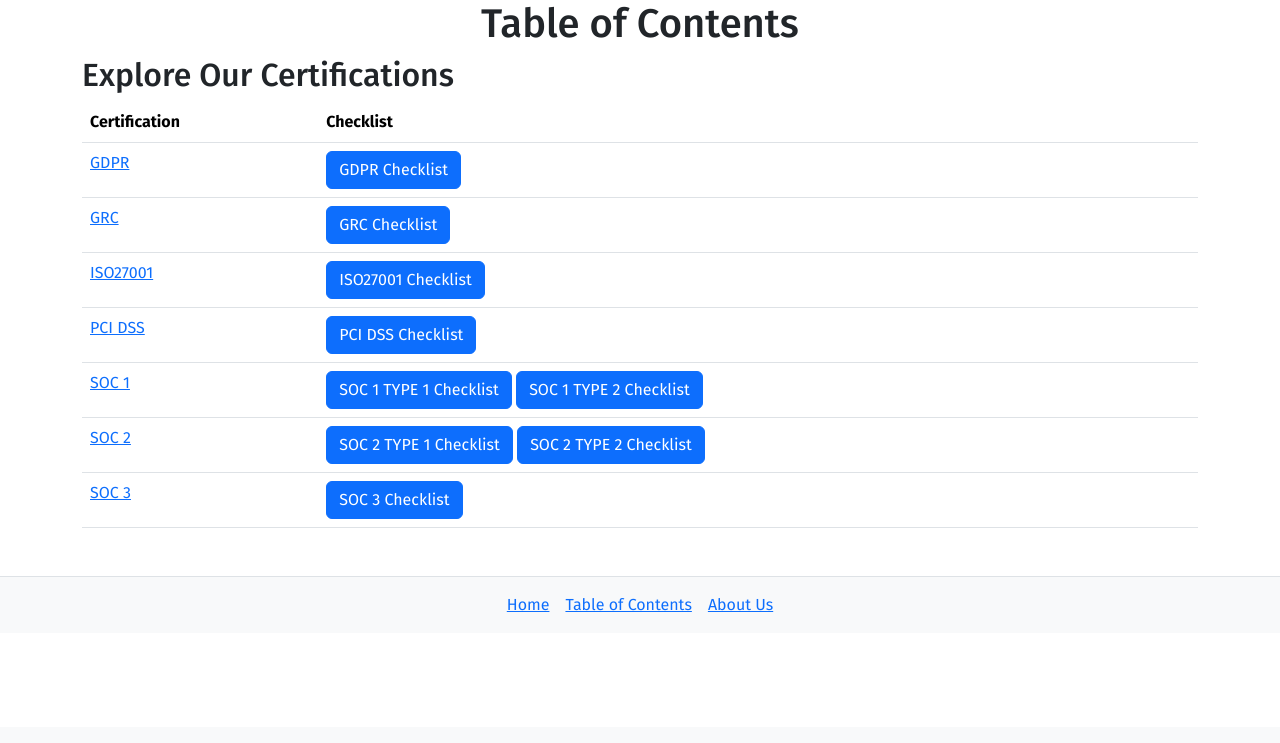
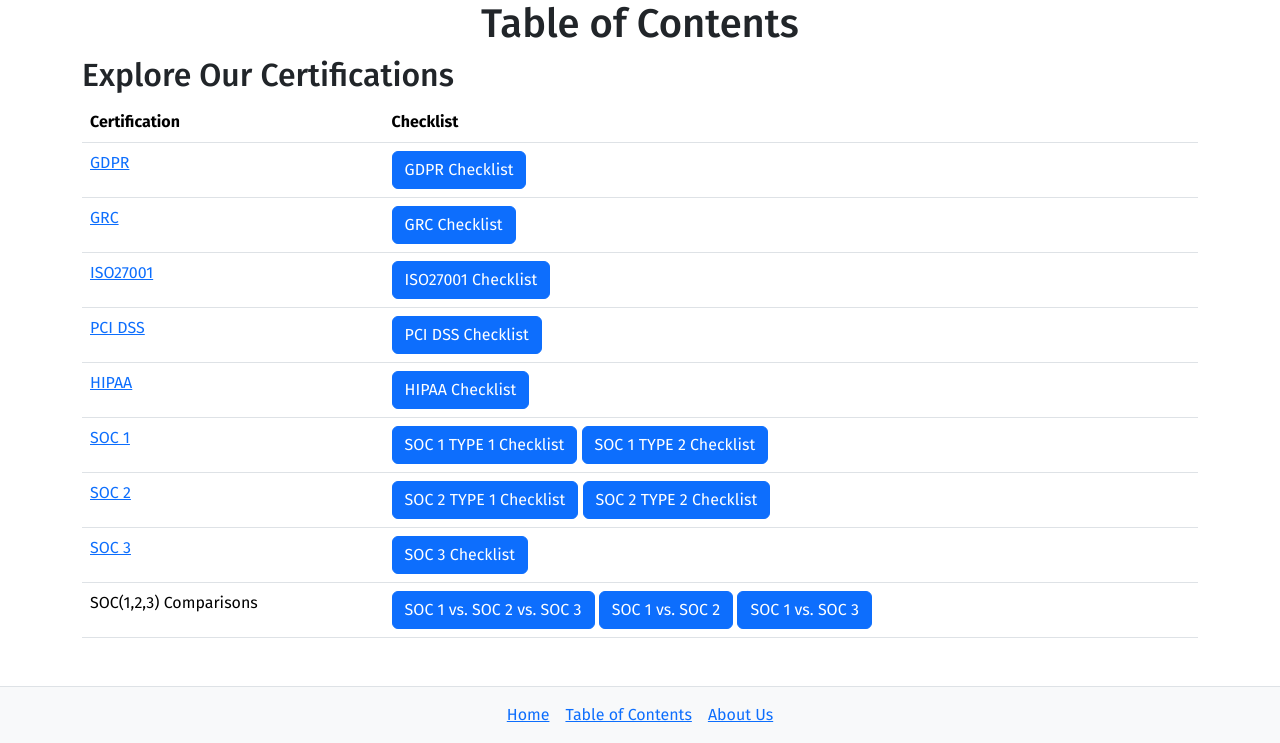
Before and after one commit to jonnych6/CertificationWeb-2, a Flask app: page /toc in a window 1280 px wide. Shown: the part 73-816 px from the top of the page. Before the commit the page ends 685 px from the top, so only its background shows below. Run offline with Flask 3, Linux system fonts and the light colour scheme.

Commit message:
add hippa to toc

```diff
--- a/app.py
+++ b/app.py
@@ -42,6 +42,10 @@ def GRC():
 @app.route('/HIPAA')
 def HIPAA():
     return render_template('individual_certs/HIPAA.html')
+
+@app.route('/NIST')
+def NIST():
+    return render_template('individual_certs/NIST.html')
 
 ### end off home page per certification
 
--- a/templates/toc.html
+++ b/templates/toc.html
@@ -1,9 +1,8 @@
 {% extends "layout.html" %} {% block title %}Resources{% endblock %} {% block
 content %}
 
-<h1 style="display: flex; justify-content: center">Table of Contents</h1>
-
 <div class="container">
+  <h1 style="display: flex; justify-content: center">Table of Contents</h1>
   <h2>Explore Our Certifications</h2>
   <table class="table">
     <thead>
@@ -54,6 +53,16 @@ content %}
         </td>
       </tr>
       <tr>
+        <td><a href="{{ url_for('HIPAA') }}">HIPAA</a></td>
+        <td>
+          <a href="{{ url_for('HIPAA_checklist') }}"
+            ><button type="button" class="btn btn-primary">
+              HIPAA Checklist
+            </button></a
+          >
+        </td>
+      </tr>
+      <tr>
         <td><a href="{{ url_for('soc1') }}">SOC 1</a></td>
         <td>
           <a href="{{ url_for('soc1_type1_checklist') }}"
@@ -93,7 +102,28 @@ content %}
           >
         </td>
       </tr>
+      <tr>
+        <td>SOC(1,2,3) Comparisons</td>
+        <td>
+          <a href="{{ url_for('comp_soc_all') }}"
+            ><button type="button" class="btn btn-primary">
+              SOC 1 vs. SOC 2 vs. SOC 3
+            </button></a
+          >
+          <a href="{{ url_for('comp_soc1_soc2') }}"
+            ><button type="button" class="btn btn-primary">
+              SOC 1 vs. SOC 2
+            </button></a
+          >
+          <a href="{{ url_for('comp_soc1_soc3') }}"
+            ><button type="button" class="btn btn-primary">
+              SOC 1 vs. SOC 3
+            </button></a
+          >
+        </td>
+      </tr>
     </tbody>
   </table>
 </div>
+
 {% endblock %}
```
